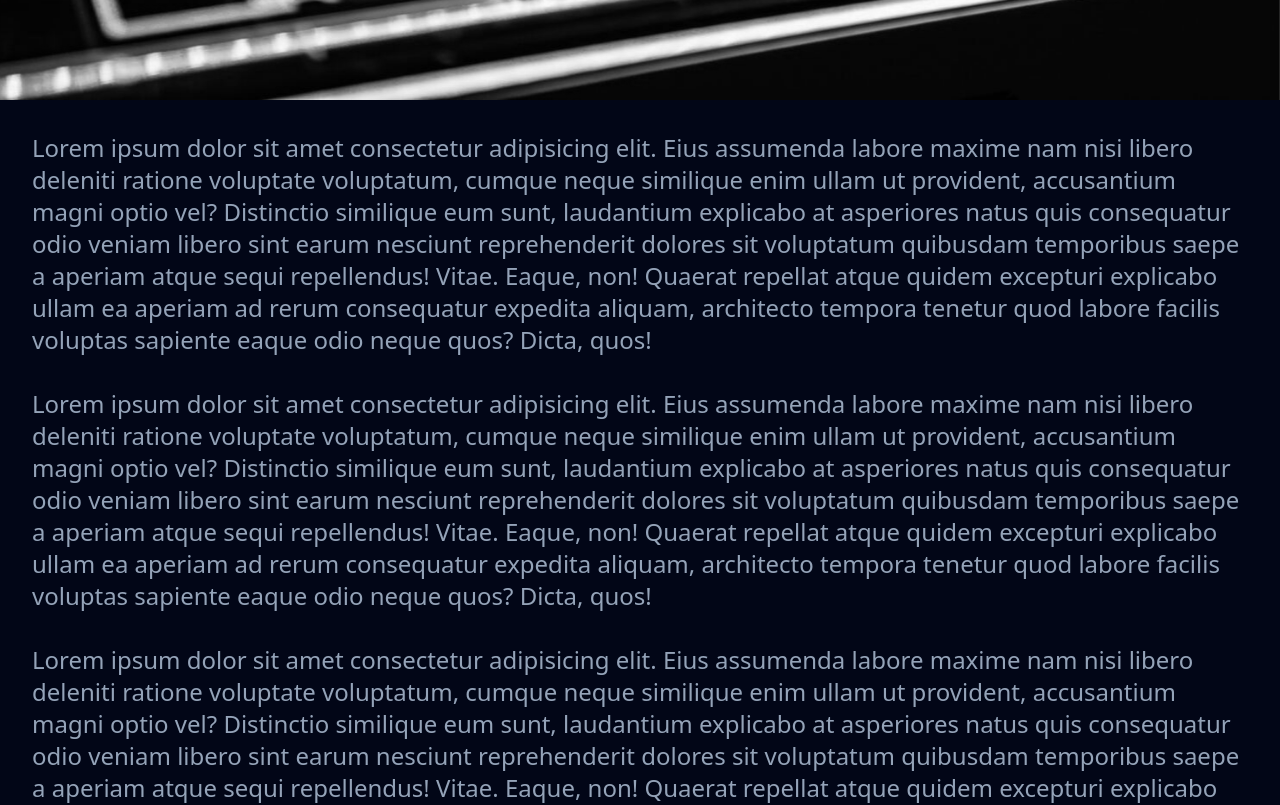
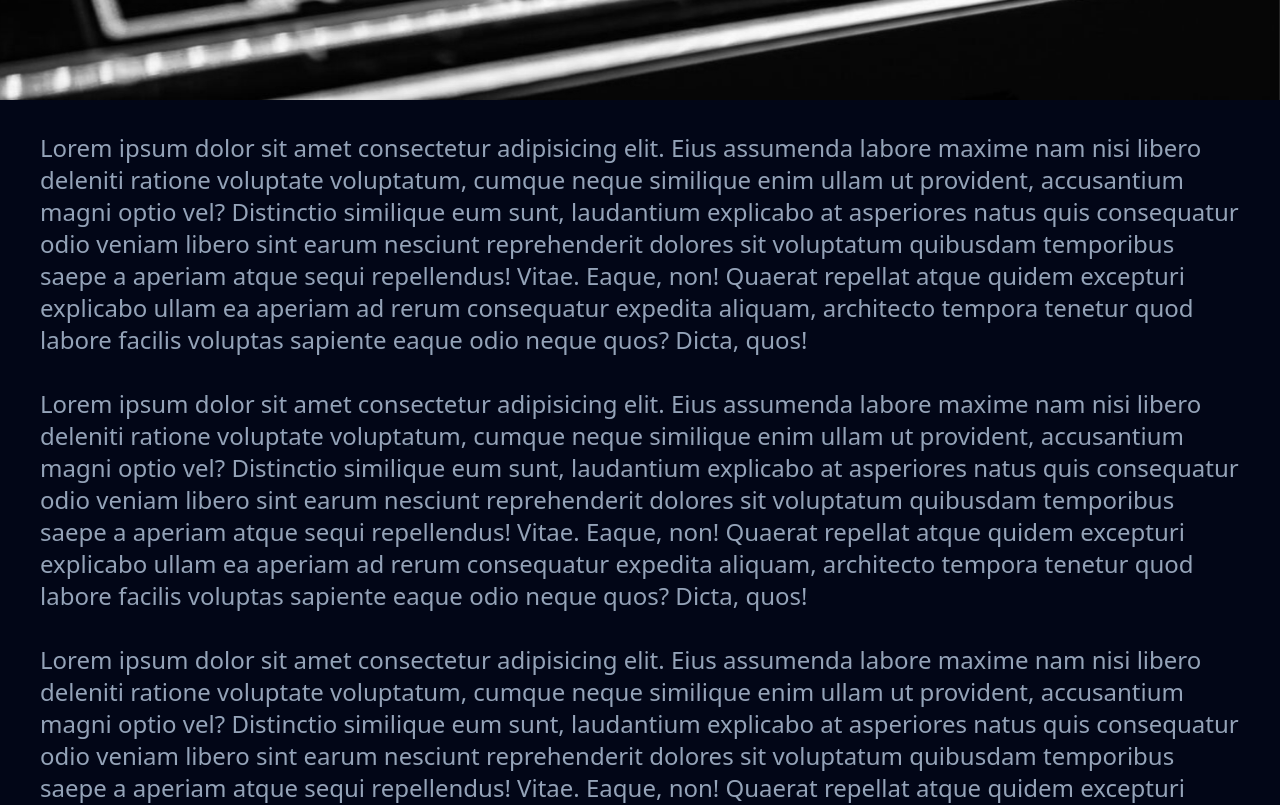
Before and after one commit to gustavof04/navbar-e-menu, a React (Vite) app: page / in a window 1280 px wide. Shown: the part 700-1505 px from the top of the page. Built offline with nearby package versions, Linux system fonts and the light colour scheme.

Commit message:
chore: Adiciona uma largura máxima de 75rem nos parágrafos de texto

```diff
--- a/src/App.jsx
+++ b/src/App.jsx
@@ -9,6 +9,7 @@ function App() {
                 <div className="bg-white/10 backdrop-blur-md text-5xl sm:text-8xl text-slate-300 p-12 border-2 border-slate-500 shadow-2xl rounded-xl">Olá mundo!</div>
             </div>
             <div className="h-screen w-full bg-slate-950 px-8 py-8 table text-slate-400 text-2xl">
+                <div className="max-w-75rem mx-auto">
                     <p>Lorem ipsum dolor sit amet consectetur adipisicing elit. Eius assumenda labore maxime nam nisi libero deleniti ratione voluptate voluptatum, cumque neque similique enim ullam ut provident, accusantium magni optio vel? Distinctio similique eum sunt, laudantium explicabo at asperiores natus quis consequatur odio veniam libero sint earum nesciunt reprehenderit dolores sit voluptatum quibusdam temporibus saepe a aperiam atque sequi repellendus! Vitae. Eaque, non! Quaerat repellat atque quidem excepturi explicabo ullam ea aperiam ad rerum consequatur expedita aliquam, architecto tempora tenetur quod labore facilis voluptas sapiente eaque odio neque quos? Dicta, quos!</p>
                     <br/>
                     <p>Lorem ipsum dolor sit amet consectetur adipisicing elit. Eius assumenda labore maxime nam nisi libero deleniti ratione voluptate voluptatum, cumque neque similique enim ullam ut provident, accusantium magni optio vel? Distinctio similique eum sunt, laudantium explicabo at asperiores natus quis consequatur odio veniam libero sint earum nesciunt reprehenderit dolores sit voluptatum quibusdam temporibus saepe a aperiam atque sequi repellendus! Vitae. Eaque, non! Quaerat repellat atque quidem excepturi explicabo ullam ea aperiam ad rerum consequatur expedita aliquam, architecto tempora tenetur quod labore facilis voluptas sapiente eaque odio neque quos? Dicta, quos!</p>
@@ -17,6 +18,7 @@ function App() {
                     <br/>
                     <p>Lorem ipsum dolor sit amet consectetur adipisicing elit. Eius assumenda labore maxime nam nisi libero deleniti ratione voluptate voluptatum, cumque neque similique enim ullam ut provident, accusantium magni optio vel? Distinctio similique eum sunt, laudantium explicabo at asperiores natus quis consequatur odio veniam libero sint earum nesciunt reprehenderit dolores sit voluptatum quibusdam temporibus saepe a aperiam atque sequi repellendus! Vitae. Eaque, non! Quaerat repellat atque quidem excepturi explicabo ullam ea aperiam ad rerum consequatur expedita aliquam, architecto tempora tenetur quod labore facilis voluptas sapiente eaque odio neque quos? Dicta, quos!</p>
                     <br/>
+                </div>
             </div>
         </div>
     )
```
